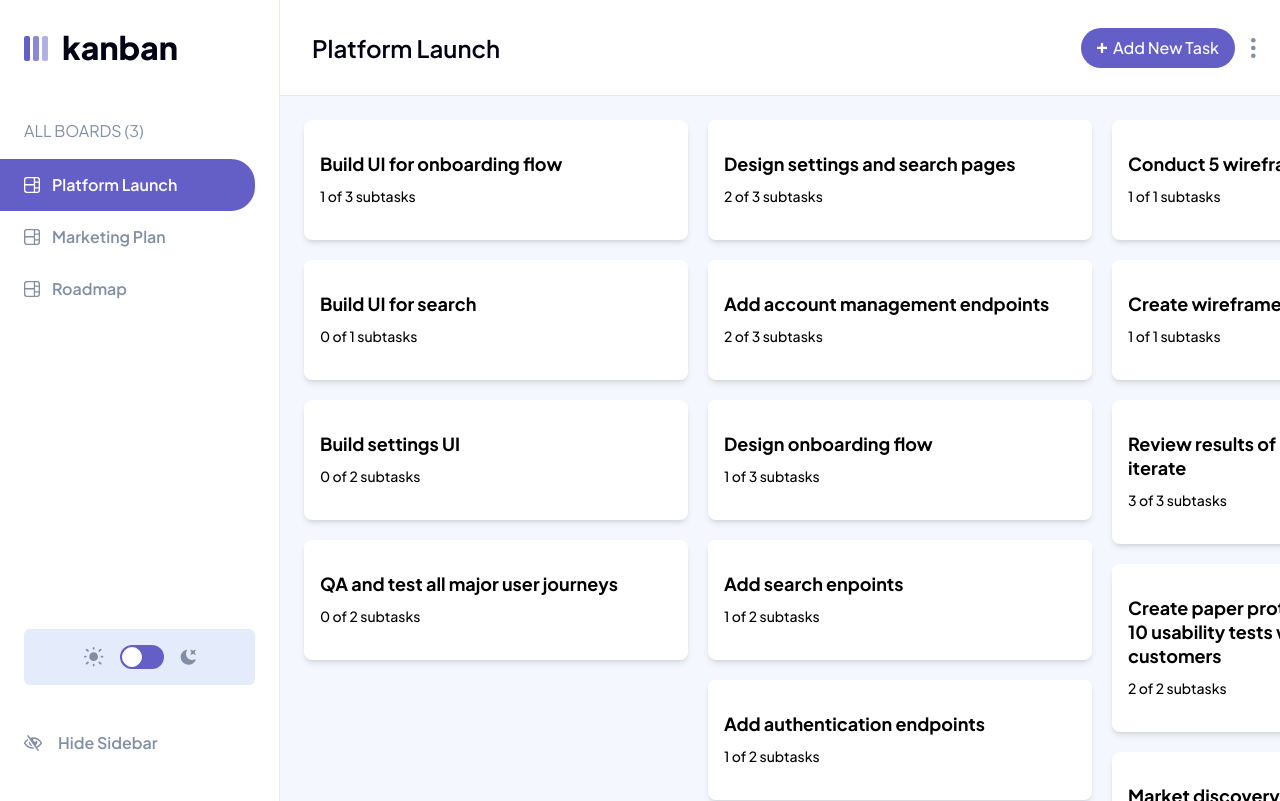
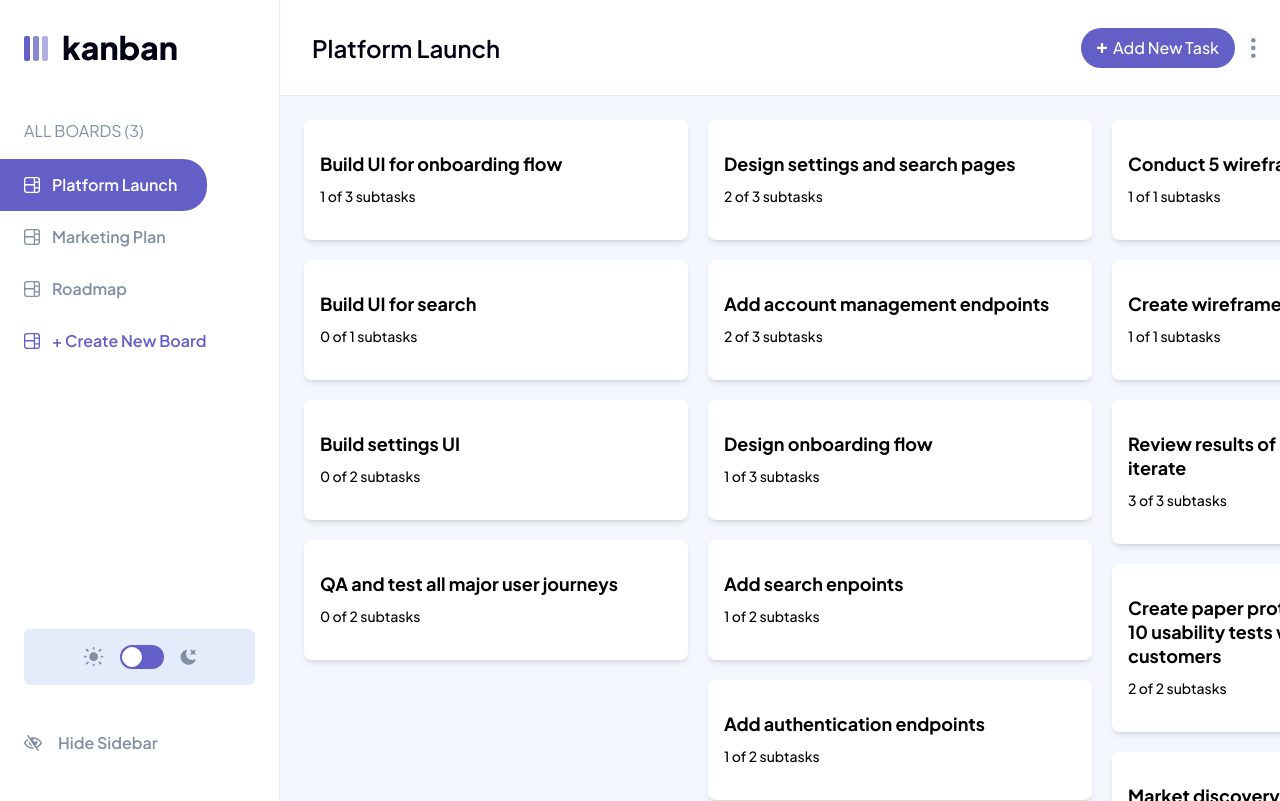
Before and after one commit to soewaiyanag/kanban-task-management-web-app, a Vue app: page / in a window 1280 px wide. Both pictures are taken after a click on the button 28 px from the left and 743 px from the top of the page. Built offline with nearby package versions, Linux system fonts and the light colour scheme.

Commit message:
include new button to create new board

```diff
--- a/src/components/BoardMenu.vue
+++ b/src/components/BoardMenu.vue
@@ -3,7 +3,18 @@ import { storeToRefs } from 'pinia';
 import { useBoardStore } from '@/stores/board';
 import BoardIcon from './Icons/BoardIcon.vue';
 
-const { boardNames, currentBoardIndex } = storeToRefs(useBoardStore());
+const boardStore = useBoardStore();
+const { boardNames, currentBoardIndex } = storeToRefs(boardStore);
+
+const isCurrentBoard = (index) => currentBoardIndex.value === index;
+
+const handleBoardClick = (index) => {
+  boardStore.updateCurrentBoardIndex(index);
+};
+
+const createNewBoard = () => {
+  console.log('Create new board clicked');
+};
 </script>
 
 <template>
@@ -11,27 +22,36 @@ const { boardNames, currentBoardIndex } = storeToRefs(useBoardStore());
     <h2 class="mb-4 text-base font-normal uppercase text-battleship-grey">
       All Boards ({{ boardNames.length }})
     </h2>
-    <ul>
-      <li
+    <div role="list">
+      <button
         v-for="(boardName, index) in boardNames"
-        class="group cursor-pointer font-semibold transition-colors"
+        :key="index"
+        class="group -ml-12 flex w-full cursor-pointer select-none items-center gap-3 rounded-r-3xl py-3.5 pl-12 font-semibold transition-colors"
         :class="{
-          '-ml-12 flex items-center gap-3 rounded-r-3xl bg-purple-heart py-3.5 pl-12 text-white':
-            currentBoardIndex === index,
-          '-ml-12 flex items-center gap-3 rounded-r-3xl py-3.5 pl-12 text-battleship-grey hover:bg-purple-heart/10 hover:text-purple-heart':
-            currentBoardIndex !== index,
+          'bg-purple-heart text-white': isCurrentBoard(index),
+          'text-battleship-grey hover:bg-purple-heart/10 hover:text-purple-heart':
+            !isCurrentBoard(index),
         }"
-        @click="currentBoardIndex = index"
+        @click="handleBoardClick(index)"
+        :aria-pressed="isCurrentBoard(index)"
+        role="listitem"
       >
         <BoardIcon
-          :class="
-            currentBoardIndex === index
-              ? 'fill-white'
-              : 'fill-battleship-grey group-hover:fill-purple-heart'
-          "
+          :class="{
+            'fill-white': isCurrentBoard(index),
+            'fill-battleship-grey group-hover:fill-purple-heart': !isCurrentBoard(index),
+          }"
         />
         {{ boardName }}
-      </li>
-    </ul>
+      </button>
+      <button
+        class="group -ml-12 flex w-full cursor-pointer select-none items-center gap-3 rounded-r-3xl py-3.5 pl-12 font-semibold text-purple-heart transition-colors"
+        @click="createNewBoard"
+        role="listitem"
+      >
+        <BoardIcon class="fill-purple-heart" />
+        <span>+ Create New Board</span>
+      </button>
+    </div>
   </div>
 </template>
--- a/src/components/Columns.vue
+++ b/src/components/Columns.vue
@@ -3,7 +3,11 @@ import { storeToRefs } from 'pinia';
 import { useBoardStore } from '@/stores/board';
 import Column from './Column.vue';
 
-const { currentBoard } = storeToRefs(useBoardStore());
+// composables
+const boardStore = useBoardStore();
+
+// states
+const { currentBoard } = storeToRefs(boardStore);
 </script>
 
 <template>
--- a/src/components/Nav.vue
+++ b/src/components/Nav.vue
@@ -12,22 +12,21 @@ const theme = useTheme();
 // States
 const { boardNames, currentBoardIndex } = storeToRefs(boardStore);
 const isBoardMenuOpen = ref(false);
+
+// Computed
+const isDarkTheme = computed(() => theme.currentTheme === 'dark');
 </script>
 
 <template>
   <nav
-    class="flex min-h-24 items-stretch space-x-8 border-b border-alice-blue bg-white px-6 dark:border-outer-space dark:bg-charcoal"
+    class="flex min-h-24 items-stretch space-x-8 border-b border-alice-blue bg-white px-6 duration-200 dark:border-outer-space dark:bg-charcoal"
   >
     <picture
       class="flex md:min-w-64 md:border-r md:border-r-alice-blue md:dark:border-r-outer-space"
     >
       <source
         media="(min-width: 768px)"
-        :srcset="
-          theme.currentTheme === 'dark'
-            ? '/assets/icons/logo-light.svg'
-            : '/assets/icons/logo-dark.svg'
-        "
+        :srcset="isDarkTheme ? '/assets/icons/logo-light.svg' : '/assets/icons/logo-dark.svg'"
       />
       <img class="my-auto" src="/assets/icons/logo-mobile.svg" alt="logo" />
     </picture>
--- a/src/components/Sidebar.vue
+++ b/src/components/Sidebar.vue
@@ -28,7 +28,7 @@ const handleTransitionEnd = () => {
     class="justify-content-center sticky top-[calc(100vh-6rem+1px)] min-h-[calc(100vh-6rem+1px)]"
   >
     <div
-      class="-mt-px flex min-h-full flex-col overflow-hidden border-r border-r-alice-blue bg-white transition-all duration-300 dark:border-r-outer-space dark:bg-charcoal"
+      class="-mt-px flex min-h-full flex-col overflow-hidden border-r border-r-alice-blue bg-white transition-all duration-200 dark:border-r-outer-space dark:bg-charcoal"
       :class="visible ? 'w-[17.5rem] px-6 opacity-100' : 'w-0 opacity-0'"
       @transitionend="handleTransitionEnd"
     >
```
